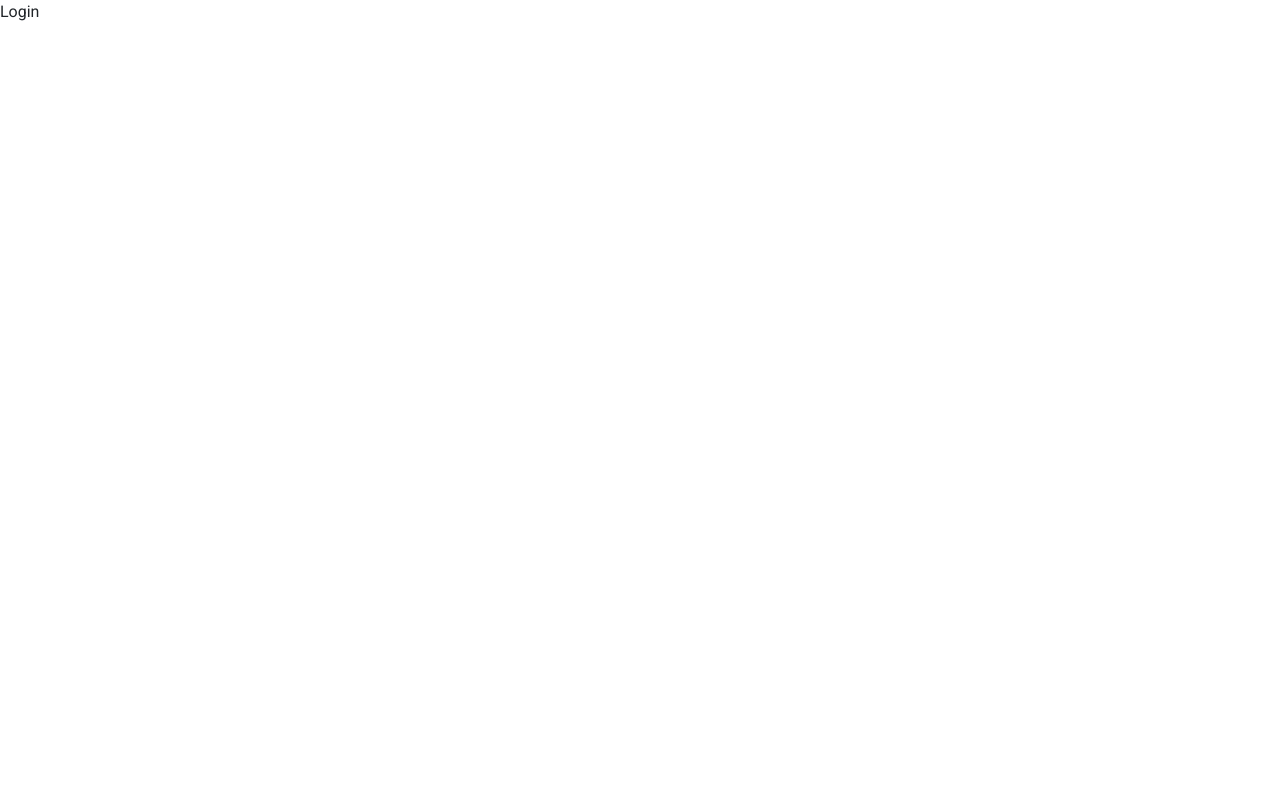
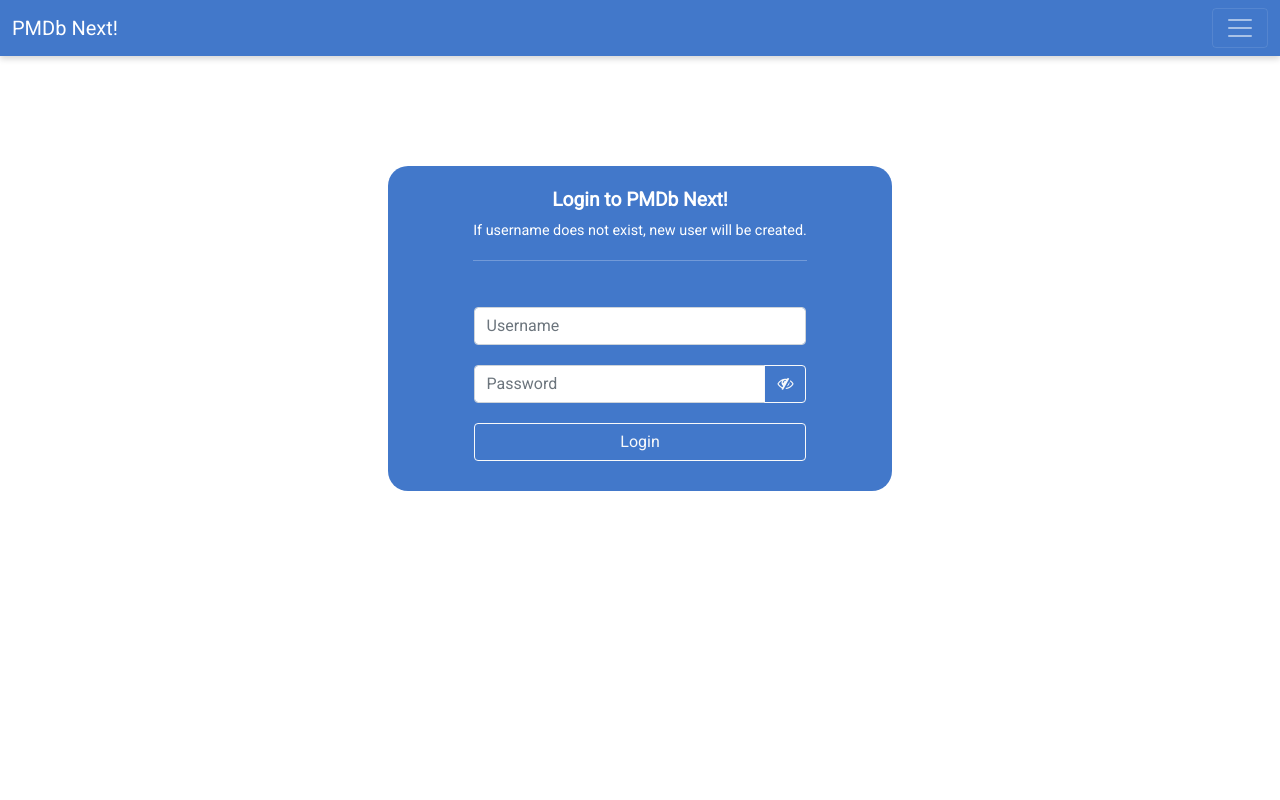
Before and after one commit to inframarauder/pmdb-next, a Next.js app: page /login in a window 1280 px wide. Shown: the top 800 px of the page. Built offline with nearby package versions, Linux system fonts and the light colour scheme.

Commit message:
login form UI ready

```diff
--- a/pages/login/index.js
+++ b/pages/login/index.js
@@ -1,7 +1,142 @@
-import React from "react";
+import React, { useState } from "react";
+import { Form, Container, Button, InputGroup, Alert } from "react-bootstrap";
+import axios from "axios";
+import { Layout } from "../../components/common";
+import styles from "../../styles/Login.module.css";
 
 const Login = () => {
-	return <div>Login</div>;
+	const [inputType, setInputType] = useState("password");
+	const [icon, setIcon] = useState("fa fa-eye-slash");
+
+	const togglePasswordShow = () => {
+		if (inputType === "password") {
+			setInputType("text");
+			setIcon("fa fa-eye");
+		} else {
+			setInputType("password");
+			setIcon("fa fa-eye-slash");
+		}
+	};
+
+	const [formData, setFormData] = useState({
+		username: "",
+		password: "",
+	});
+
+	const [errorMessage, setErrorMessage] = useState({
+		username: "",
+		password: "",
+	});
+
+	const validateUsername = async (username) => {
+		let message = "";
+		if (username.length <= 3) {
+			message = "Username must be at least 3 characters long";
+		} else if (username.length > 12) {
+			message = "Username must be less than 12 characters long";
+		} else {
+			const res = await axios.post("/api/users/checkusername", { username });
+			if (!res.data.available) {
+				message = "Username already taken";
+			}
+		}
+		setErrorMessage({ ...errorMessage, username: message });
+	};
+
+	const validatePassword = (password) => {
+		let message = "";
+		if (password.length <= 6) {
+			message = "Password must be at least 6 characters long";
+		} else if (password.length > 12) {
+			message = "Password must be less than 12 characters long";
+		}
+		setErrorMessage({ ...errorMessage, password: message });
+	};
+
+	const handleChange = async (e) => {
+		if (e.target.name === "username") {
+			validateUsername(e.target.value);
+		}
+		if (e.target.name === "password") {
+			validatePassword(e.target.value);
+		}
+		setFormData({ ...formData, [e.target.name]: e.target.value });
+	};
+
+	return (
+		<Layout>
+			<Container fluid className={styles.loginContainer}>
+				<div className={styles.formContainer}>
+					<div className={styles.loginCaption}>
+						Login to PMDb Next!
+						<br />
+						<span className={styles.infoText}>
+							If username does not exist, new user will be created.
+						</span>
+						<hr />
+					</div>
+
+					<Form className={styles.form}>
+						<Form.Group className={styles.formField}>
+							<Form.Control
+								type="text"
+								placeholder="Username"
+								name="username"
+								value={formData.username}
+								onChange={handleChange}
+								autoComplete="off"
+								className={
+									errorMessage.username.length > 0
+										? "remove-focus " + styles.fieldError
+										: "remove-focus"
+								}
+							/>
+						</Form.Group>
+						{errorMessage.username.length > 0 && (
+							<Alert variant="danger">{errorMessage.username}</Alert>
+						)}
+
+						<Form.Group className={styles.formField}>
+							<InputGroup className="mb-3">
+								<Form.Control
+									type={inputType}
+									placeholder="Password"
+									name="password"
+									value={formData.password}
+									onChange={handleChange}
+									autoComplete="off"
+									className={
+										errorMessage.password.length > 0
+											? "remove-focus " + styles.fieldError
+											: "remove-focus"
+									}
+								/>
+								<Button
+									variant="outline-light"
+									onClick={() => togglePasswordShow()}
+									className="remove-focus"
+								>
+									<i className={icon}></i>
+								</Button>
+							</InputGroup>
+						</Form.Group>
+						{errorMessage.password.length > 0 && (
+							<Alert variant="danger">{errorMessage.password}</Alert>
+						)}
+						<Form.Group className={styles.formField}>
+							<Button
+								type="submit"
+								variant="outline-light"
+								className="w-100 remove-focus"
+							>
+								Login
+							</Button>
+						</Form.Group>
+					</Form>
+				</div>
+			</Container>
+		</Layout>
+	);
 };
 
 export default Login;
--- /dev/null
+++ b/styles/Login.module.css
@@ -0,0 +1,58 @@
+.loginContainer {
+	min-height: 100vh;
+	padding: 10px;
+	display: flex;
+	justify-content: center;
+}
+
+.formContainer {
+	height: 100%;
+	width: 40%;
+	margin-top: 100px;
+	background-color: var(--main-bg-color);
+	color: var(--main-text-color);
+	border-radius: 20px;
+	display: flex;
+	flex-direction: column;
+	align-items: center;
+}
+
+.loginCaption {
+	margin: 20px;
+	font-size: 1.2rem;
+	font-weight: bold;
+	text-align: center;
+}
+
+.infoText {
+	font-size: 0.9rem;
+	font-weight: normal;
+}
+
+.form {
+	width: 70%;
+	padding: 10px;
+}
+
+.formField {
+	width: 100%;
+	margin-bottom: 20px;
+}
+
+.fieldError {
+	border: 2px solid red !important;
+}
+
+@media only screen and (max-width: 500px) {
+	.loginContainer {
+		padding: 10px 10px;
+	}
+
+	.formContainer {
+		width: 100%;
+		border-radius: 10;
+	}
+	.form {
+		width: 100%;
+	}
+}
--- a/styles/globals.css
+++ b/styles/globals.css
@@ -38,6 +38,7 @@ body {
 	outline: none;
 	box-shadow: none;
 }
+
 .accordion-button:focus {
 	box-shadow: none;
 	border-color: rgba(0, 0, 0, 0.125);
```
